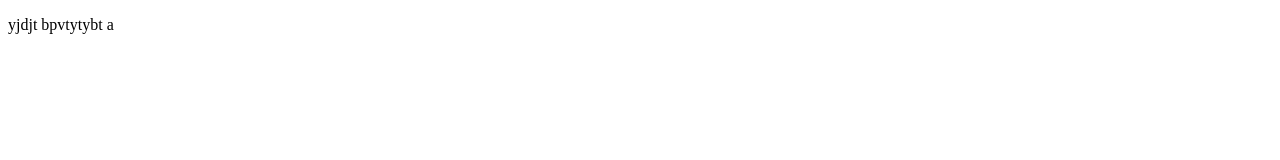
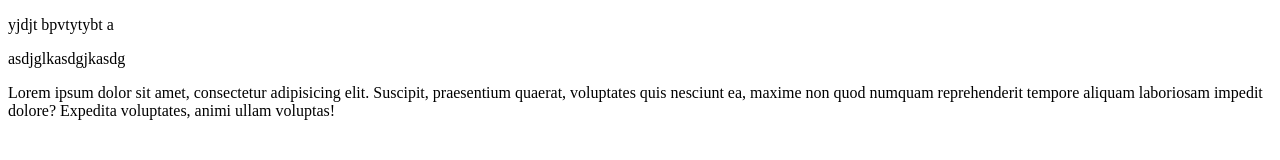
Before and after one commit to Vilnes/site, a plain HTML site: page index.html in a window 1280 px wide. Drawn offline with Linux system fonts and the light colour scheme.

Commit message:
second commit

```diff
--- a/index.html
+++ b/index.html
@@ -6,6 +6,8 @@
 </head>
 <body>
 	<p>yjdjt bpvtytybt a</p>
+	<div>asdjglkasdgjkasdg</div>
+	<p>Lorem ipsum dolor sit amet, consectetur adipisicing elit. Suscipit, praesentium quaerat, voluptates quis nesciunt ea, maxime non quod numquam reprehenderit tempore aliquam laboriosam impedit dolore? Expedita voluptates, animi ullam voluptas!</p>
 
 </body>
 </html>
```
